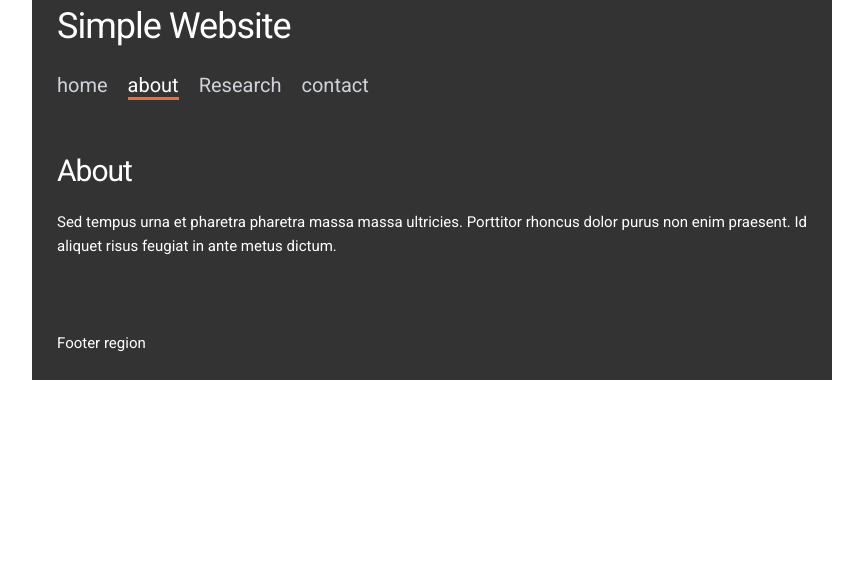
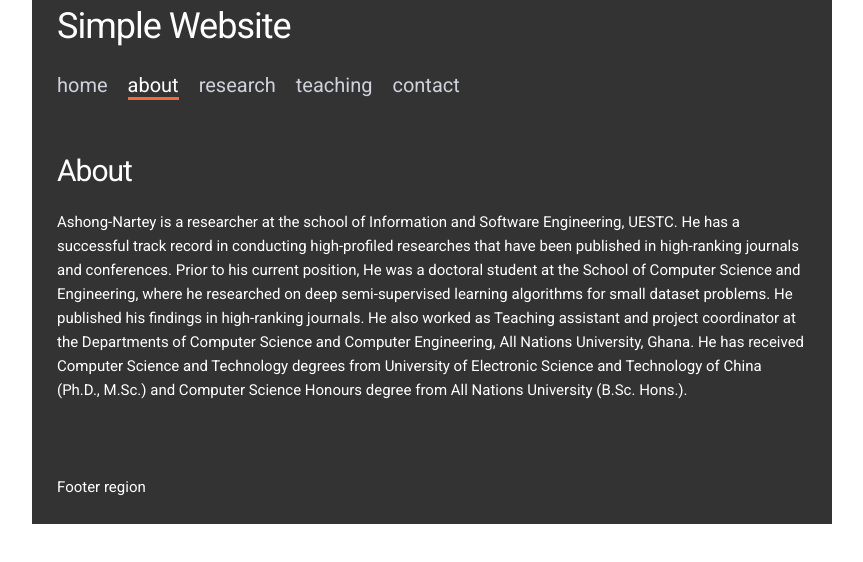
Before and after one commit to Ashong-Nartey/Ashong-Nartey, a plain HTML site: page Index.html in a window 1280 px wide. Both pictures are taken after a click on the link "about". Shown: the part 70-632 px from the top of the page, without its empty margins (208-1071 px from the left). Drawn offline with nearby package versions, Linux system fonts and the light colour scheme.

Commit message:
Update Index.html

```diff
--- a/Index.html
+++ b/Index.html
@@ -3,7 +3,7 @@
   <head>
     <!-- Page setup -->
     <meta charset="utf-8">
-    <title>Obed Nartey Tettey</title>
+    <title>Your title here</title>
     <meta name="description" content="A brief description of your site for search engines">
     <meta name="author" content="Information about the author here">
     <meta name="viewport" content="width=device-width, initial-scale=1, maximum-scale=1, user-scalable=no"/>
@@ -35,7 +35,8 @@
       <ul class="main-menu">
         <li><a href="#home">home</a></li>
         <li><a href="#about">about</a></li>
-        <li><a href="#research">Research</a></li>
+        <li><a href="#Research">research</a></li>
+        <li><a href="#Teaching/Supervision">teaching</a></li>
         <li><a href="#contact">contact</a></li>
       </ul>
     </header>
@@ -47,28 +48,39 @@
           <div id="home" class="content-region hide">
             <h2>Home</h2>
             <p>
-              This is a simple website template published with Github Pages. <a href="https://github.com/cpl-makerlab/simple-website-template">Fork this repository</a> to create your own site!
+              Welcome the profile page of Obed T. Nartey (Ashong-Nartey). Ashong-Nartey currently works at the School of Information and Software Engineering, University of Electronics Science and Technology of China(UESTC). His research interests is mainly in Computer Vision, Machine Learning, Deep learning, Medical Image Analysis and Business Intelligence. Most of his recent publication has focused on 'Medical Imaging Analysis with'
             </p>
           </div>
 
           <div id="about" class="content-region hide">
             <h2>About</h2>
             <p>
-              Sed tempus urna et pharetra pharetra massa massa ultricies. Porttitor rhoncus dolor purus non enim praesent. Id aliquet risus feugiat in ante metus dictum.
+              Ashong-Nartey is a researcher at the school of Information and  Software Engineering, UESTC.
+              He has a successful track record in conducting high-profiled researches that have been published in high-ranking journals and conferences.
+              Prior to his current position, He was a doctoral student at the School of Computer Science and Engineering, where he researched on deep semi-supervised learning algorithms for small dataset problems. He published his findings in high-ranking journals.
+              He also worked as Teaching assistant and project coordinator  at the Departments of Computer Science and Computer Engineering, All Nations University, Ghana.
+              He has received Computer Science and Technology degrees from University of Electronic Science and Technology of China (Ph.D., M.Sc.) and Computer Science Honours degree from All Nations University (B.Sc. Hons.).
+            </p>
+           </div>
+          <div id="research" class="content-region hide">
+            <h2>Research</h2>
+            <p>
+              Medical Imaging
+              Fine-grained Image Classification
+              Traffic Sign Recognition
+              Graph Neural Network representation
             </p>
           </div>
-
-          <div id="Research" class="content-region hide">
-            <h2>About</h2>
+          <div id="teaching" class="content-region hide">
+            <h2>Teaching & Supervision</h2>
             <p>
-              Sed tempus urna et pharetra pharetra massa massa ultricies. Porttitor rhoncus dolor purus non enim praesent. Id aliquet risus feugiat in ante metus dictum.
+              Co-supervises two Ph.D. candidates, one M.Sc. Student and 2 B.Sc. student at the school of Information and Software Engineering.
             </p>
           </div>
-
           <div id="contact" class="content-region hide">
             <h2>Contact</h2>
             <p>
-              Pellentesque nec nam aliquam sem et tortor consequat. Quisque sagittis purus sit amet volutpat consequat. Magna eget est lorem ipsum dolor.
+              Ashong-Nartey can be contacted via the following media: ashong.nartey(at)gmail(dot)com; ashong.nartey(at)uestc(dot)edu(dot)cn. His twitter handle is (at)AshongNartey, and his linkedIn account ashong.nartey(at)gmail(dot)com.
             </p>
           </div>
 
```
